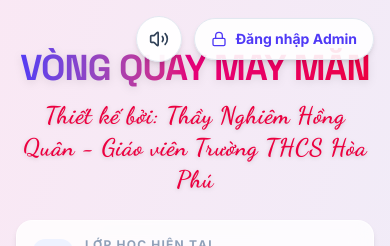
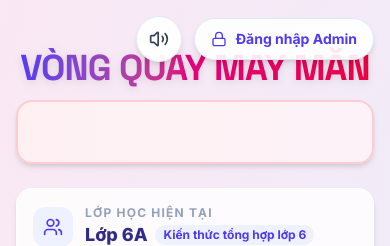
Before and after one commit to Quannhu7879/quannh7879, a React (Vite) app: page / in a window 390 px wide. Shown: the top 246 px of the page. Built offline with nearby package versions, Linux system fonts and the light colour scheme; no server answers.

Commit message:
feat: add marquee greeting animation to hero header

```diff
--- a/src/App.tsx
+++ b/src/App.tsx
@@ -1352,9 +1352,14 @@ export default function App() {
         <h1 className="font-display font-black text-4xl sm:text-6xl tracking-tight uppercase text-transparent bg-clip-text bg-linear-to-r from-indigo-600 via-pink-600 to-rose-600 drop-shadow-[0_2px_4px_rgba(0,0,0,0.1)] mb-3">
           Vòng Quay May Mắn
         </h1>
-        <p className="font-designer text-2xl sm:text-3xl text-rose-600 font-bold tracking-wide drop-shadow-sm">
-          Thiết kế bởi: Thầy Nghiêm Hồng Quân - Giáo viên Trường THCS Hòa Phú
-        </p>
+        {/* Khung chữ chạy */}
+        <div className="max-w-3xl mx-auto bg-gradient-to-r from-rose-50 to-pink-50 border-2 border-rose-200 rounded-2xl p-3.5 shadow-md overflow-hidden relative">
+          <div className="w-full overflow-hidden whitespace-nowrap">
+            <div className="animate-marquee inline-block font-designer text-2xl sm:text-3xl text-rose-600 font-bold tracking-wide drop-shadow-xs">
+              Chào mừng các em đến với vòng quay may mắn. Chúc các em sẽ gặt hái được nhiều may mắn !
+            </div>
+          </div>
+        </div>
       </header>
 
       {/* Supabase Missing Table Banner */}
--- a/src/index.css
+++ b/src/index.css
@@ -11,6 +11,17 @@
   0% { background-position: 0% 50%; }
   50% { background-position: 100% 50%; }
   100% { background-position: 0% 50%; }
+}
+
+@keyframes marquee {
+  0% { transform: translateX(100%); }
+  100% { transform: translateX(-100%); }
+}
+
+.animate-marquee {
+  display: inline-block;
+  white-space: nowrap;
+  animation: marquee 20s linear infinite;
 }
 
 .animate-gradient-bg {
```
